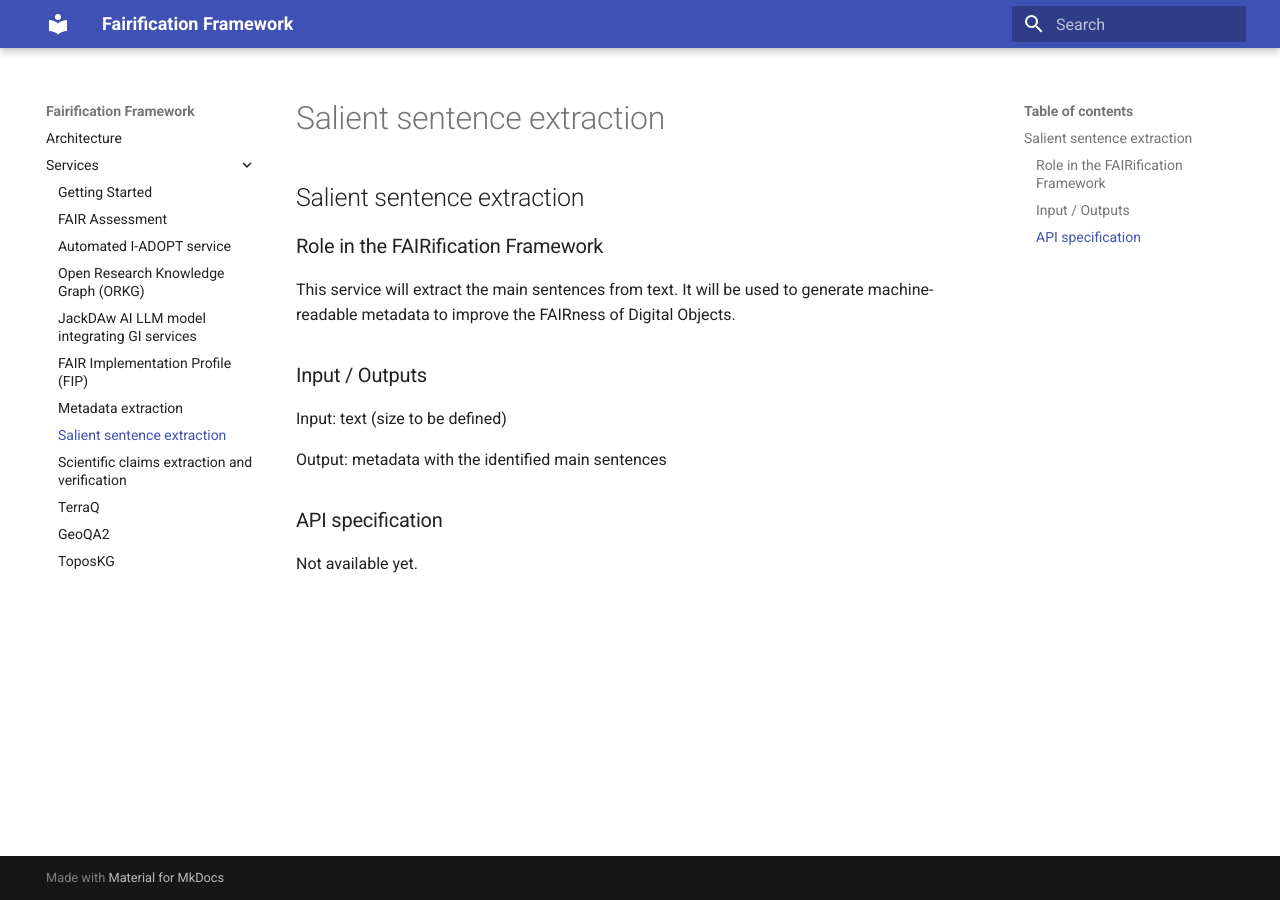
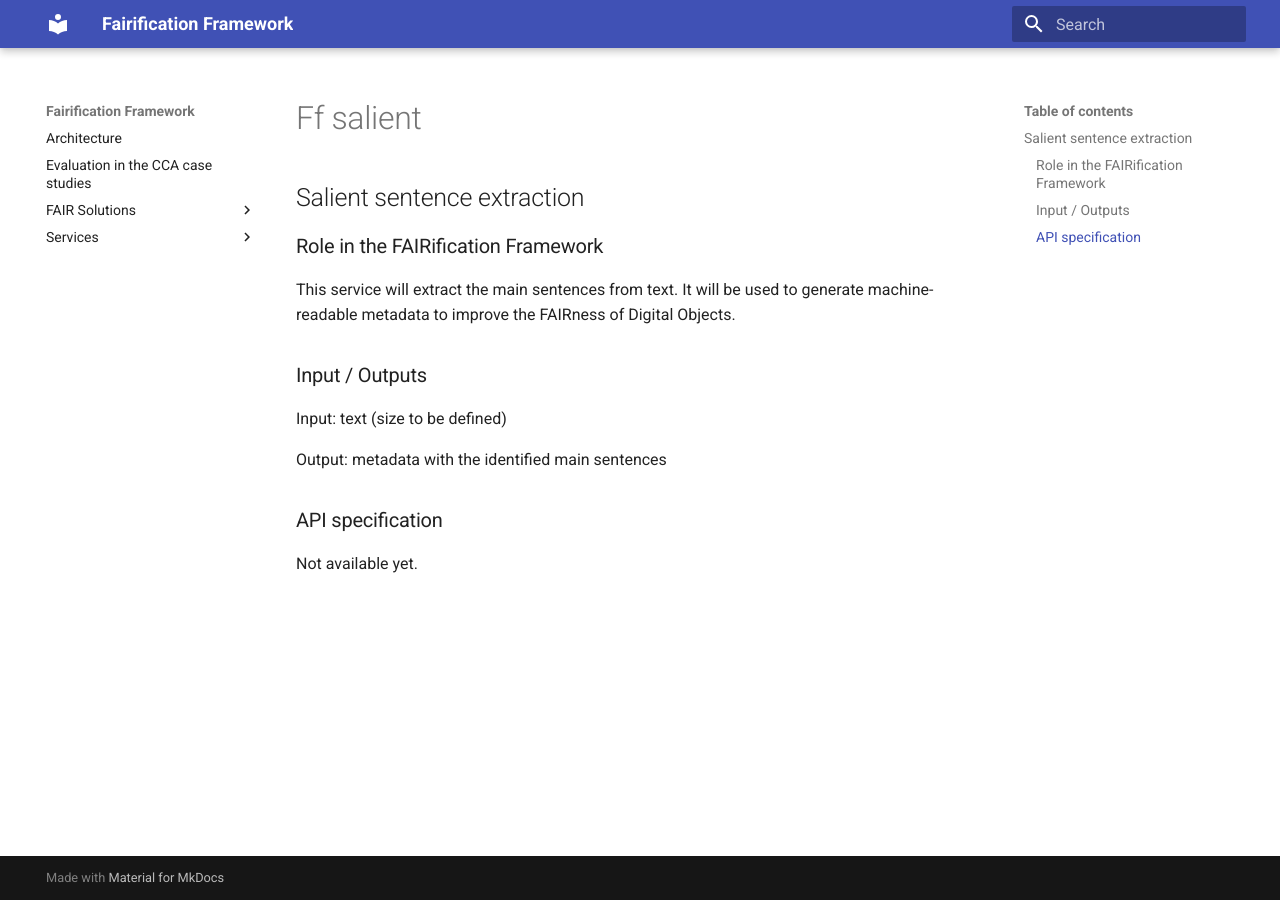
Before and after one commit to FAIR2Adapt/fairification-framework, an MkDocs documentation site: the page built from docs/services/ff-salient.md, in a window 1280 px wide. Built offline with MkDocs 1.6.1 and Material for MkDocs 9.7.7, drawn with Linux system fonts in a browser that asks for light colours; some of the changed lines change nothing that is shown.

Commit message:
New version

```diff
--- a/mkdocs.yml
+++ b/mkdocs.yml
@@ -1,25 +1,34 @@
 site_name: Fairification Framework
+
 nav:
-  - Architecture: architecture.md
-  - Services:
-    - Getting Started: services/getting-started.md
-    - FAIR Assessment: services/ff-assessment.md
-    - Automated I-ADOPT service: services/ff-iadopt.md
-    - Open Research Knowledge Graph (ORKG): services/ff-orkg.md
-    - JackDAw AI LLM model integrating GI services: services/ff-jackdaw.md
-    - FAIR Implementation Profile (FIP): services/ff-fip.md
-    - Metadata extraction: services/ff-metadata-extraction.md
-    - Salient sentence extraction: services/ff-salient.md
-    - Scientific claims extraction and verification: services/ff-claims.md
-    - TerraQ: services/ff-terraq.md
-    - GeoQA2: services/ff-geoqa2.md
-    - ToposKG: services/toposkg.md
+- Architecture: architecture.md
+- Evaluation in the CCA case studies: evaluation.md
+- FAIR Solutions:
+  - Overview: fair-solutions/index.md
+  - "Solution #1: Coastal water quality": fair-solutions/solution-1-riomar.md
+  - "Solution #2: Urban climate risk": fair-solutions/solution-2-hamburg.md
+  - "Solution #3: Knowledge production": fair-solutions/solution-3-knowledge.md
+  - "Solution #4: Literature review": fair-solutions/solution-4-literature.md
+- Services:
+  - Getting Started: services/getting-started.md
+  - FAIR Assessment: services/ff-assessment.md
+  - Automated I-ADOPT service: services/ff-iadopt.md
+  - Open Research Knowledge Graph (ORKG): services/ff-orkg.md
+  - JackDAw AI LLM model integrating GI services: services/ff-jackdaw.md
+  - FAIR Implementation Profile (FIP): services/ff-fip.md
+  - Metadata extraction: services/ff-metadata-extraction.md
+  - Scientific claims extraction and verification: services/ff-claims.md
+  - FAIR Data Publishing Pipeline: services/ff-data-pipeline.md
+  - TerraQ: services/ff-terraq.md
+  - GeoQA2: services/ff-geoqa2.md
+  - ToposKG: services/toposkg.md
+
 theme:
   name: material
 
 markdown_extensions:
-  - admonition
-  - codehilite:
-      guess_lang: false
-  - toc:
-      permalink: true
+- admonition
+- codehilite:
+    guess_lang: false
+- toc:
+    permalink: true
```
